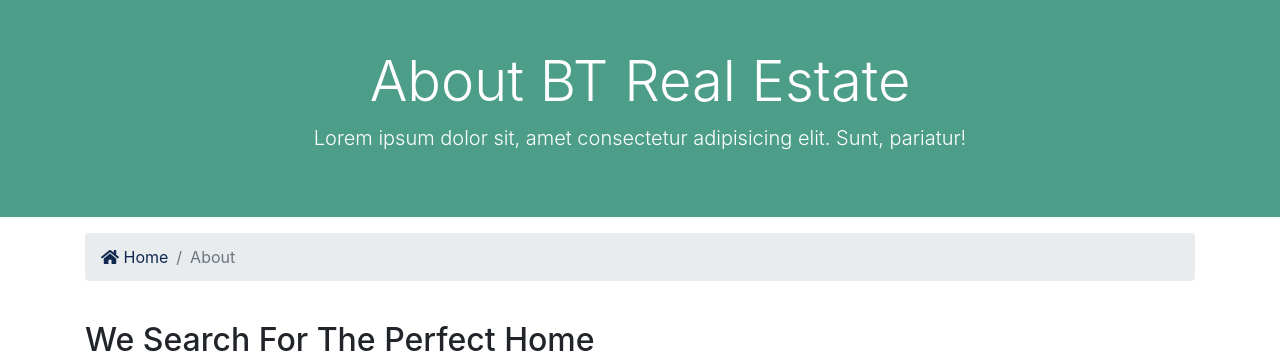
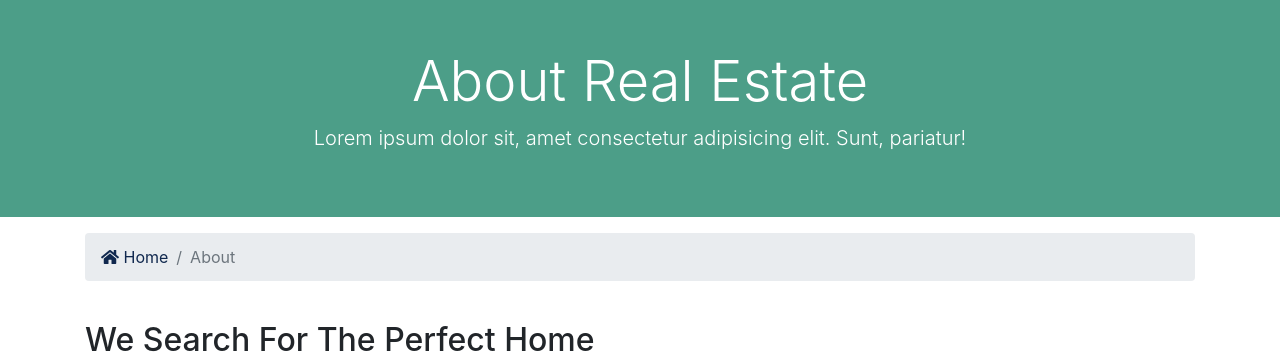
Before and after one commit to Yeraldinnesan/realter_project, a Django app: page /about in a window 1280 px wide. Shown: the part 112-470 px from the top of the page. Run offline with Django 4.2, Linux system fonts and the light colour scheme; data that the repository does not hold is empty; some libraries are stand-ins or nearby versions.

Commit message:
feat: small change

```diff
--- a/templates/pages/about.html
+++ b/templates/pages/about.html
@@ -5,7 +5,7 @@
   <div class="container">
     <div class="row text-center">
       <div class="col-md-12">
-        <h1 class="display-4">About BT Real Estate</h1>
+        <h1 class="display-4">About Real Estate</h1>
         <p class="lead">
           Lorem ipsum dolor sit, amet consectetur adipisicing elit. Sunt,
           pariatur!
```
